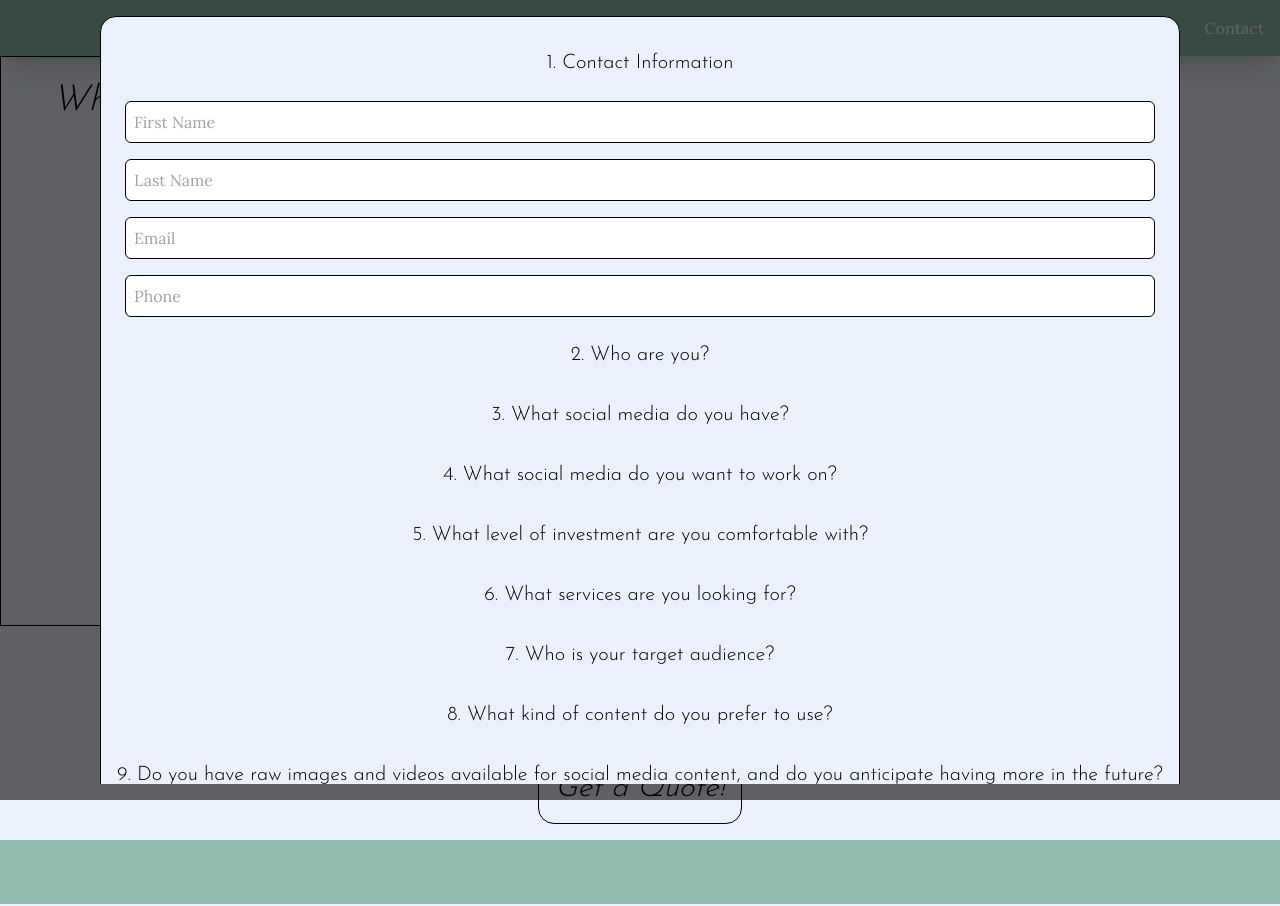
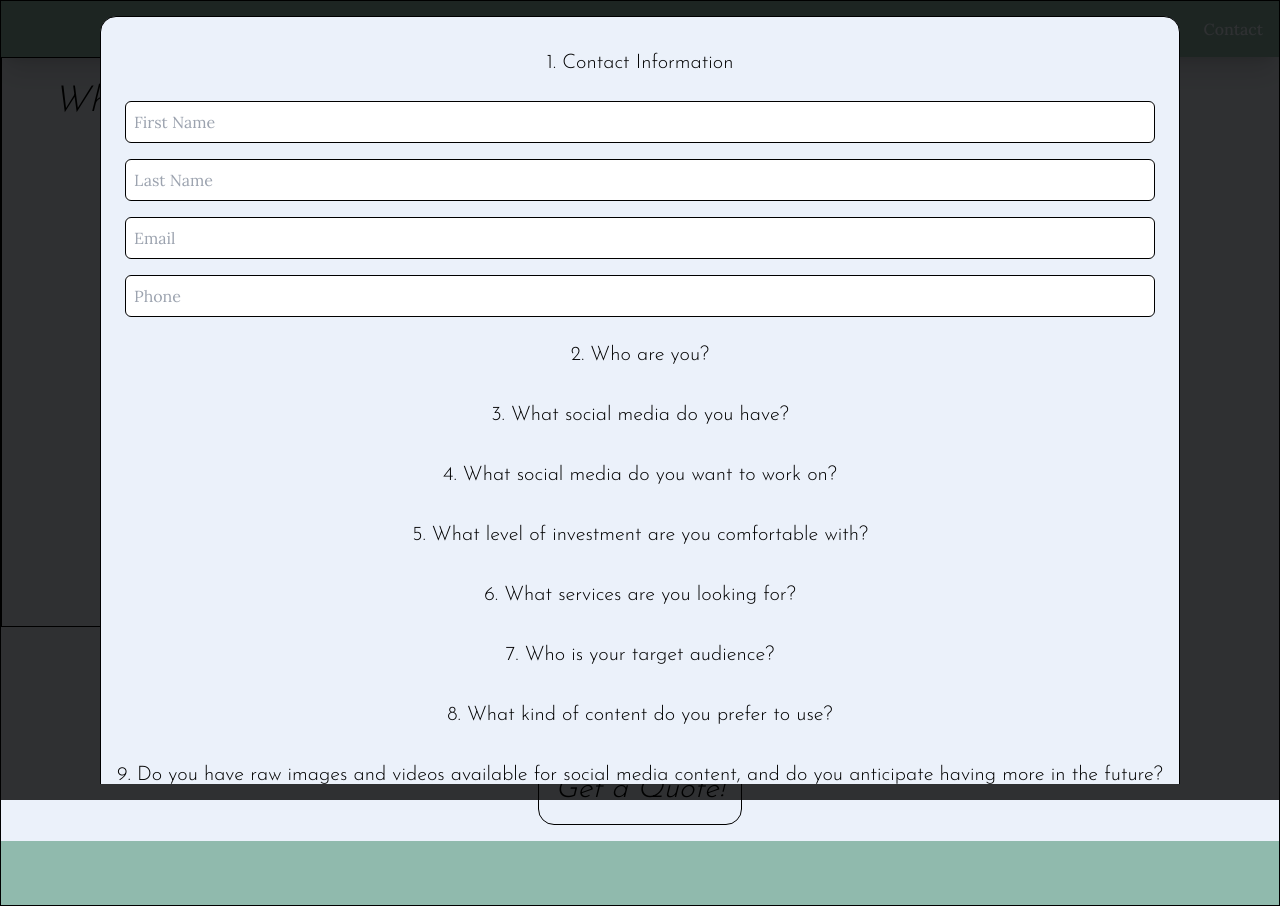
Before and after one commit to abanderson3/LKCreative-Website, a Next.js app in the folder lkcreative-website/: page /contact in a window 1280 px wide. Both pictures are taken after a click on the button "Get a Quote!". Built offline with nearby package versions, Linux system fonts and the light colour scheme.

Commit message:
changes to footer/overall page formatting to fit screen

```diff
--- a/lkcreative-website/app/contact/page.tsx
+++ b/lkcreative-website/app/contact/page.tsx
@@ -19,7 +19,7 @@ export default function Contact({}) {
         </div>
 
       <div className="font-josefine font-light text-4xl italic text-center my-4 px-3 md:max-w-2xl place-self-center">
-        Or take our questionnaire below to recieve a detailed quote.
+        Or take our questionnaire to recieve a detailed quote.
       </div>
       <div className="text-center">
         {/* <Survey/> */}
--- a/lkcreative-website/app/layout.tsx
+++ b/lkcreative-website/app/layout.tsx
@@ -27,10 +27,10 @@ export default function RootLayout({
   return (
     <html lang="en">
 
-      <body className={`${lora.variable} ${josefine.variable} font-lora`}>
+      <body className={`${lora.variable} ${josefine.variable} font-lora flex flex-col min-h-screen justify-between border border-black`}>
         < Navbar />
-        {children}
-        <Footer />
+        { children }
+        < Footer />
       </body>
 
     </html>
--- a/lkcreative-website/app/lib/components/Backdrop.tsx
+++ b/lkcreative-website/app/lib/components/Backdrop.tsx
@@ -11,7 +11,7 @@ const Backdrop: FC<BackdropProps>= ({ children, onClick }) => {
 
   return (
     <motion.div
-      className="fixed top-0 left-0 w-full h-full flex justify-center bg-opacity-60 bg-black"
+      className="fixed top-0 left-0 w-full h-full flex justify-center bg-opacity-80 bg-black"
       onClick={onClick}
       initial={{ opacity: 0 }}
       animate={{ opacity: 1 }}
--- a/lkcreative-website/app/lib/components/Footer.tsx
+++ b/lkcreative-website/app/lib/components/Footer.tsx
@@ -8,7 +8,7 @@ interface FooterProps {
 const Footer: React.FC<FooterProps> = ({}) => {
 
   return (
-    <div className=" w-full h-16 bg-customMint">
+    <div className="w-full h-16 bg-customMint">
 
     </div>
   )
```
